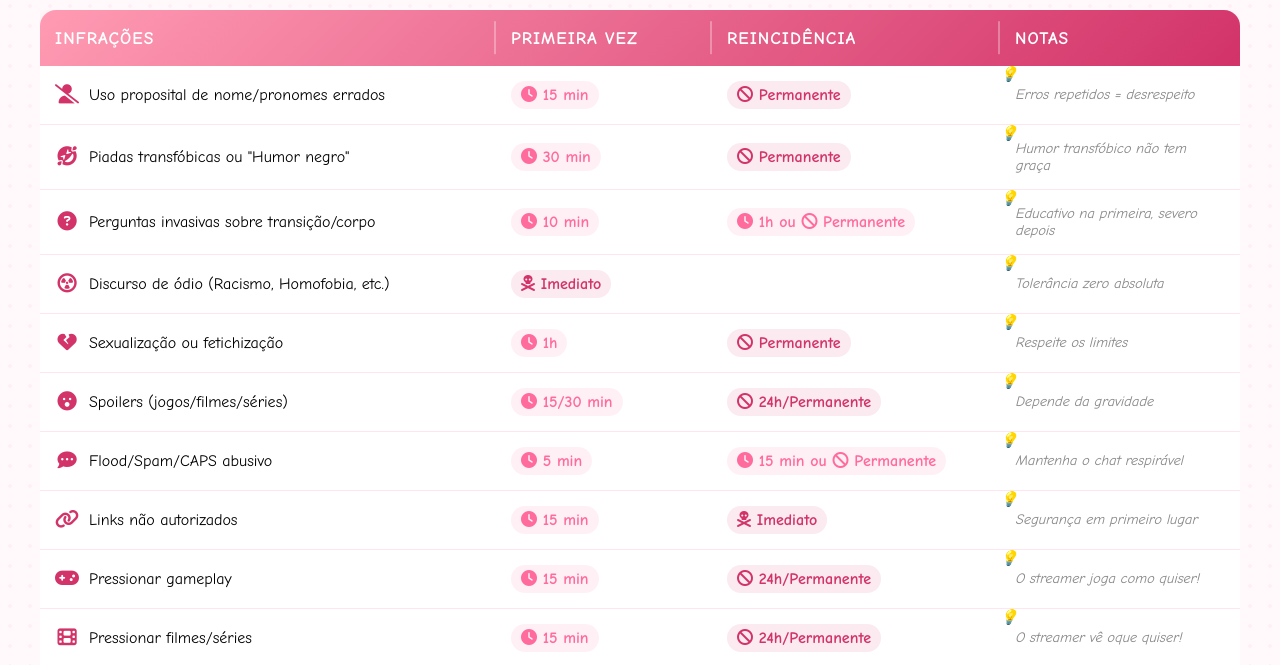
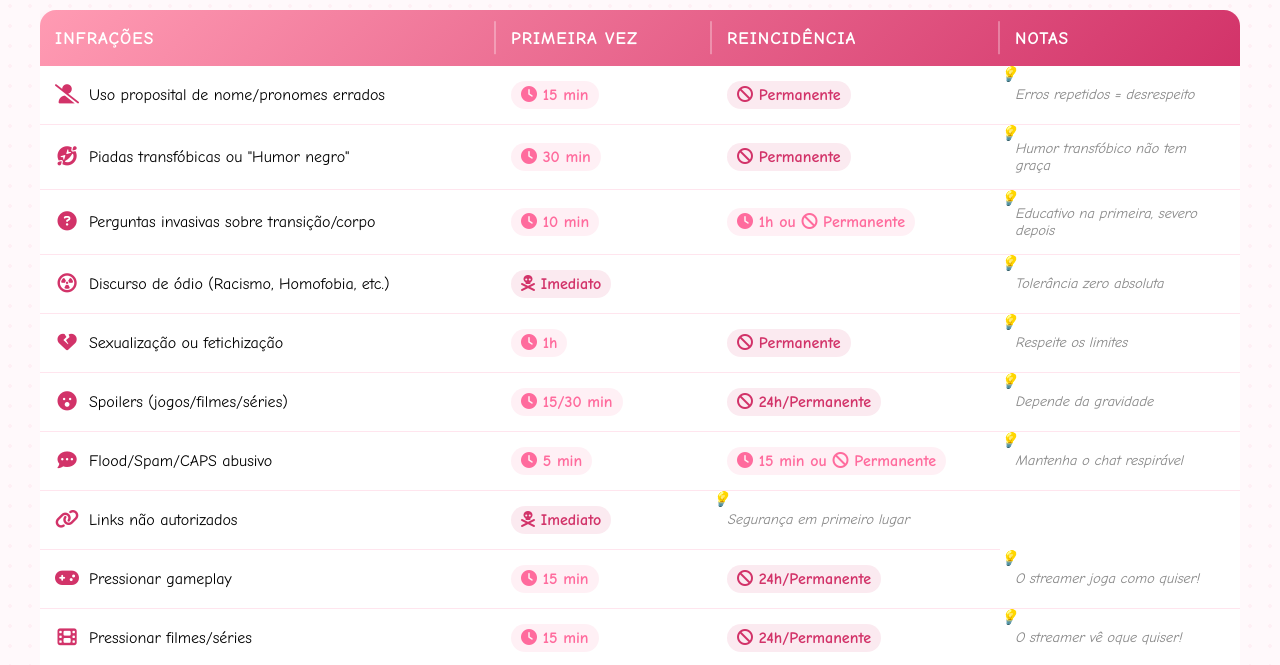
Before and after one commit to RoisaPL/Roisa-Pink-Lives, a plain HTML site: page index.html in a window 1280 px wide. Shown: the part 124-789 px from the top of the page. Drawn offline with Linux system fonts and the light colour scheme.

Commit message:
Update index.html

```diff
--- a/index.html
+++ b/index.html
@@ -515,7 +515,6 @@
                                 <span>Links não autorizados</span>
                             </div>
                         </td>
-                        <td><span class="timeout"><i class="fas fa-clock"></i> 15 min</span></td>
                         <td><span class="ban"><i class="fas fa-skull-crossbones"></i> Imediato</span></td>
                         <td class="note">Segurança em primeiro lugar</td>
                     </tr>
```
